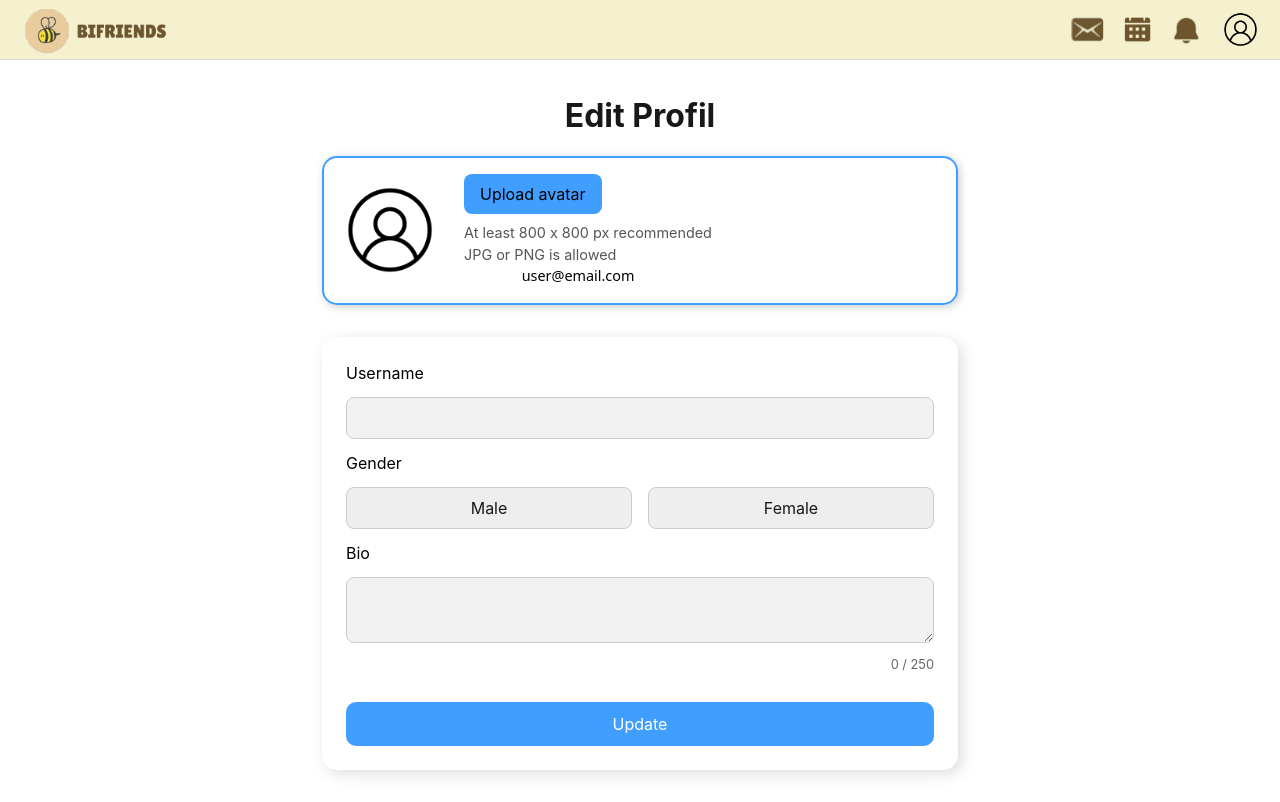
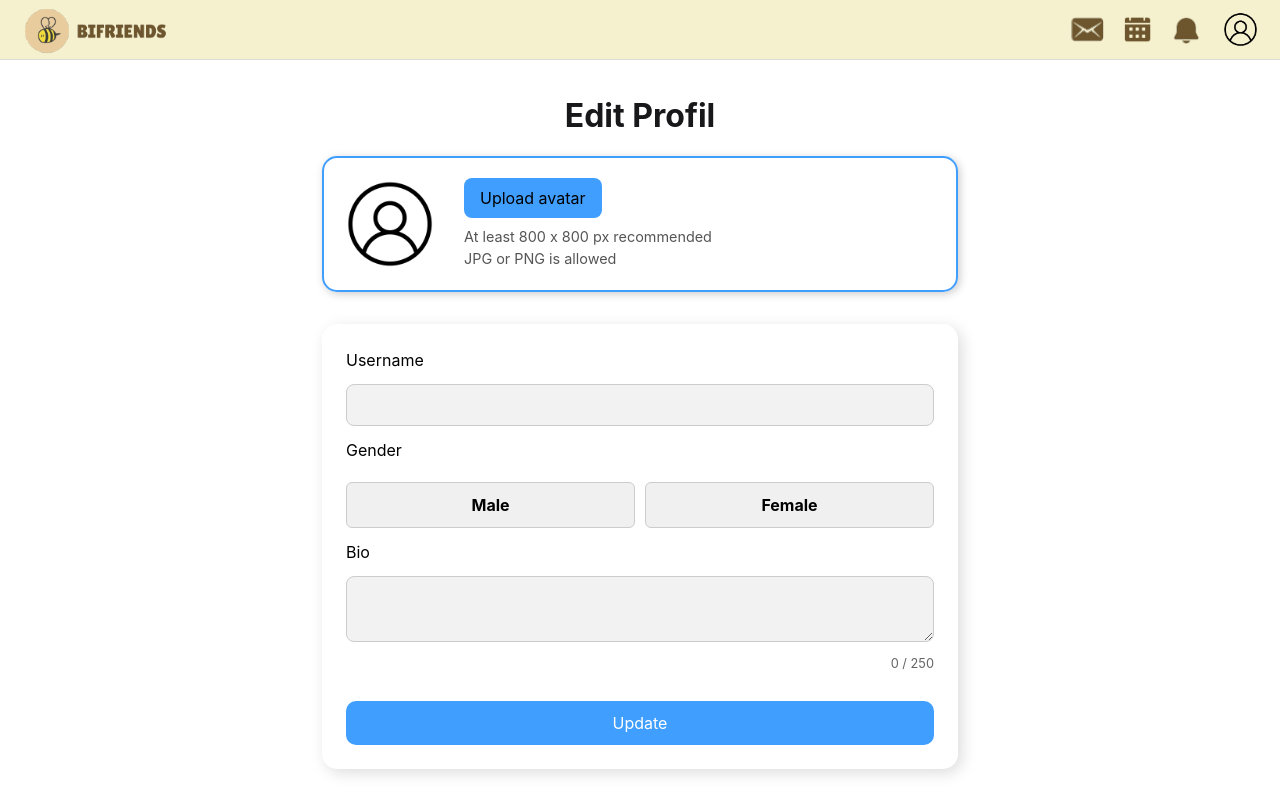
Before and after one commit to D4V1DYL/Bi-Friends-FE, a React (Vite) app: page /ProfilePage in a window 1280 px wide. Built offline with nearby package versions, Linux system fonts and the light colour scheme.

Commit message:
Update Profile
Bisa update profile dan juga bisa update di database

```diff
--- a/environment.tsx
+++ b/environment.tsx
@@ -1,2 +1,2 @@
-export const baseURL = 'https://bifriendsbe.bifriends.my.id/';
-// export const baseURL = 'http://127.0.0.1:8000/'
+// export const baseURL = 'https://bifriendsbe.bifriends.my.id/';
+export const baseURL = 'http://127.0.0.1:8000/'
--- a/src/Components/NavigationComponent/NavigationBar.tsx
+++ b/src/Components/NavigationComponent/NavigationBar.tsx
@@ -8,7 +8,6 @@ import profileLogo from '../../assets/profileLogo.png';
 import './NavigationBar.css';
 import ProfileService from '../../Shared/Profile/ProfileService';
 import { getUserIdFromToken } from '../../Utils/jwt';
-import { Profile } from '../../Shared/Profile/ProfileTypes';
 import { useState, useEffect } from 'react';
 
 const NavigationBar: React.FC = () => {
@@ -21,14 +20,26 @@ const NavigationBar: React.FC = () => {
         if (userId && token) {
           const fetchData = async () => {
             try {
+              const token = sessionStorage.getItem('token') || localStorage.getItem('token') || '';
+              const userId = getUserIdFromToken(token);
+
+              if (!userId || !token) {
+                console.warn("Token or userId is missing");
+                return;
+              }
+
               const res = await ProfileService.getProfile(userId, token);
-              const data: Profile = res.data;
+              if (!res || typeof res !== 'object') {
+                console.warn("Profile response is empty or invalid");
+                return;
+              }
 
-              setAvatarPreview(data.profile_picture);
-            } catch (error) {
-              console.error('Failed to fetch profile:', error);
-            }
-          };
+    setAvatarPreview(res.profile_picture || '');
+  } catch (error) {
+    console.error("Failed to fetch profile:", error);
+  }
+};
+
 
           fetchData();
         }
--- a/src/ProfileFolder/ProfilePage.css
+++ b/src/ProfileFolder/ProfilePage.css
@@ -64,22 +64,27 @@
 
 .gender-toggle {
   display: flex;
-    gap: 1rem;
+  gap: 10px;
+  margin-top: 8px;
 }
 
 .gender-toggle button {
   flex: 1;
-    padding: 0.5rem;
+  padding: 10px;
+  font-size: 16px;
   border: 1px solid #ccc;
-    border-radius: 8px;
-    background: #eee;
+  background-color: #f0f0f0;
+  color: #000; /* Ubah jadi hitam untuk semua */
+  font-weight: bold;
+  border-radius: 6px;
   cursor: pointer;
+  transition: background-color 0.2s ease;
 }
 
 .gender-toggle button.active {
-    background: #409eff;
-    color: white;
-    font-weight: bold;
+  background-color: #3399ff;
+  color: #fff; /* Tetap putih untuk button aktif */
+  border: none;
 }
 
   .char-count {
--- a/src/ProfileFolder/ProfilePage.tsx
+++ b/src/ProfileFolder/ProfilePage.tsx
@@ -11,7 +11,8 @@ const ProfilePage: React.FC = () => {
   const [gender, setGender] = useState<'Male' | 'Female' | ''>('');
   const [bio, setBio] = useState('');
   const [avatarPreview, setAvatarPreview] = useState<string | null>(null);
-  const email = 'user@email.com';
+  const [email, setEmail] = useState('');
+  const [selectedFile, setSelectedFile] = useState<File | null>(null);
 
   const token = sessionStorage.getItem('token') || localStorage.getItem('token') || '';
   const userId = getUserIdFromToken(token);
@@ -22,10 +23,10 @@ const ProfilePage: React.FC = () => {
         try {
           const res = await ProfileService.getProfile(userId, token);
           const data: Profile = res.data;
-
           setUsername(data.username);
-          setGender(data.gender as "" | "Male" | "Female");
+          setGender(data.gender as '' | 'Male' | 'Female');
           setAvatarPreview(data.profile_picture);
+          setEmail(data.email);
         } catch (error) {
           console.error('Failed to fetch profile:', error);
         }
@@ -38,7 +39,29 @@ const ProfilePage: React.FC = () => {
   const handleAvatarChange = (e: React.ChangeEvent<HTMLInputElement>) => {
     const file = e.target.files?.[0];
     if (file) {
+      setSelectedFile(file);
       setAvatarPreview(URL.createObjectURL(file));
+    }
+  };
+
+  const handleUpdate = async () => {
+    if (!userId || !token) return;
+
+    const formData = new FormData();
+    formData.append('username', username);
+    formData.append('gender', gender);
+    if (selectedFile) {
+      formData.append('profile_picture', selectedFile);
+    }
+    // Optional: if backend supports it
+    // formData.append('bio', bio);
+
+    try {
+      await ProfileService.updateProfile(userId, formData, token);
+      alert('Profile updated successfully!');
+    } catch (error) {
+      console.error('Update failed:', error);
+      alert('Failed to update profile');
     }
   };
 
@@ -98,7 +121,9 @@ const ProfilePage: React.FC = () => {
           />
           <div className="char-count">{bio.length} / 250</div>
 
-          <button className="update-btn">Update</button>
+          <button className="update-btn" onClick={handleUpdate}>
+            Update
+          </button>
         </div>
       </div>
     </div>
--- a/src/Shared/Profile/ProfileService.tsx
+++ b/src/Shared/Profile/ProfileService.tsx
@@ -2,24 +2,25 @@ import axios from 'axios';
 import { baseURL } from '../../../environment';
 
 const ProfileService = {
+
     getProfile: async (userId: number, token: string) => {
         const response = await axios.get(`${baseURL}profile/profile-page/${userId}`, {
             headers: { Authorization: `Bearer ${token}` }
         });
-        return response.data;
+        return response.data.data;
     },
 
-    updateProfile: async (
-        userId: number,
-        formData: FormData,
-        token: string
-    ) => {
-        const response = await axios.put(`${baseURL}profile/profile-page/update/${userId}`, formData, {
+    updateProfile: async (userId: number, formData: FormData, token: string) => {
+    const response = await axios.put(
+      `${baseURL}profile/profile-page/update/${userId}`,
+      formData,
+      {
         headers: {
           'Content-Type': 'multipart/form-data',
           Authorization: `Bearer ${token}`
         }
-        });
+      }
+    );
     return response.data;
   }
 };
--- a/src/Shared/Profile/ProfileTypes.tsx
+++ b/src/Shared/Profile/ProfileTypes.tsx
@@ -3,4 +3,5 @@ export interface Profile {
   username: string;
   profile_picture: string;
   gender: string;
+  email: string;
 }
```
Lines whose indentation alone changed are shown as unchanged.
